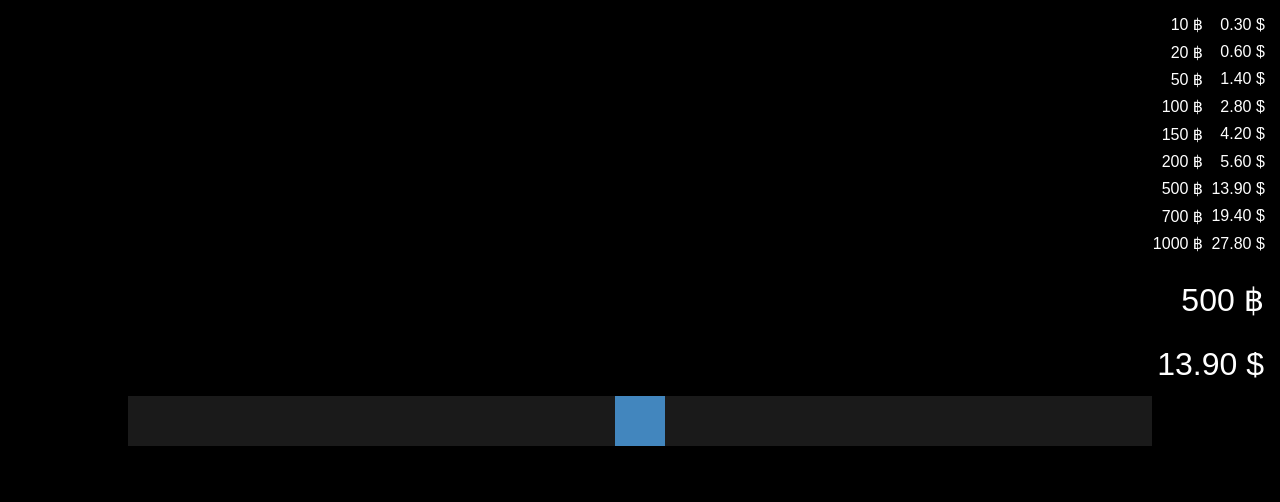
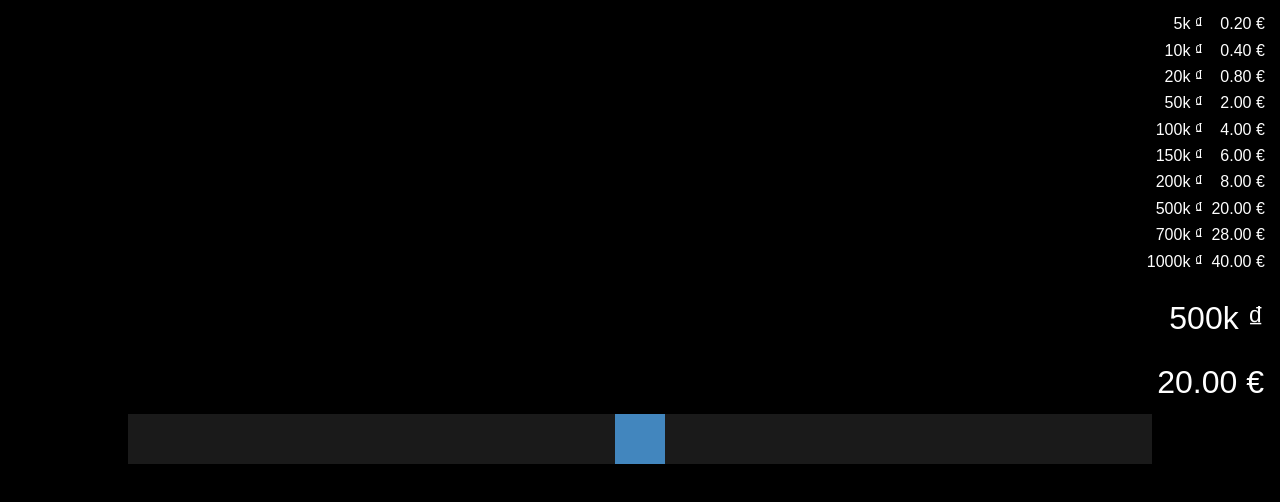
Before and after one commit to bfred-it/currency-slider, a plain HTML site: page index.html in a window 1280 px wide. Drawn offline with Linux system fonts and the light colour scheme.

Commit message:
Change currencies: BAHT/USD -> VND/EUR

```diff
--- a/action.js
+++ b/action.js
@@ -1,33 +1,36 @@
-var rate = 36;
+var rate = 25;
+var precalcValues = [5, 10, 20, 50, 100, 150, 200, 500, 700, 1000];
+var baseCur = 'k ₫';
+var myCur = ' €';
+
 var slider = document.getElementById('slider');
-var baht = document.getElementById('baht');
-var usd = document.getElementById('usd');
+var base = document.getElementById('base');
+var mine = document.getElementById('mine');
 var precalc = document.getElementById('precalc');
-var precalcValues = [10, 20, 50, 100, 150, 200, 500, 700, 1000];
 
-function bahtToUsd (baht) {
-	return Math.round(baht / rate * 10) / 10;
+function baseToMine (base) {
+	return Math.round(base / rate * 10) / 10;
 }
-function printBaht (baht) {
-	return baht + ' ฿';
+function printBase (base) {
+	return base + baseCur;
 }
-function printUsd (usd, decimals) {
-	return usd.toFixed(decimals || 2) + ' $';
+function printMine (mine, decimals) {
+	return mine.toFixed(decimals || 2) + myCur;
 }
 
 function updateValues (val) {
-	baht.textContent = printBaht(val);
-	usd.textContent = printUsd(bahtToUsd(val));
+	base.textContent = printBase(val);
+	mine.textContent = printMine(baseToMine(val));
 }
 function precalculate () {
 	precalcValues.reduce(function (table, val) {
 		var row = document.createElement('tr');
-		var baht = document.createElement('td');
-		var usd = document.createElement('td');
-		baht.textContent = printBaht(val);
-		usd.textContent = printUsd(bahtToUsd(val), 2);
-		row.appendChild(baht);
-		row.appendChild(usd);
+		var base = document.createElement('td');
+		var mine = document.createElement('td');
+		base.textContent = printBase(val);
+		mine.textContent = printMine(baseToMine(val), 2);
+		row.appendChild(base);
+		row.appendChild(mine);
 		table.appendChild(row);
 		return table;
 	}, precalc);
@@ -39,4 +42,4 @@ function onChange (e) {
 slider.addEventListener('input', onChange);
 
 updateValues(slider.value);
-precalculate()
+precalculate();
--- a/index.html
+++ b/index.html
@@ -12,8 +12,8 @@
 
 <body>
 	<table id="precalc"></table>
-	<output id="baht"></output>
-	<output id="usd"></output>
+	<output id="base"></output>
+	<output id="mine"></output>
 	<input id="slider" type="range" min="0" max="1000" step="5">
 	<script src="action.js"></script>
 </body>
```
Also changed, not shown: icon.png.
